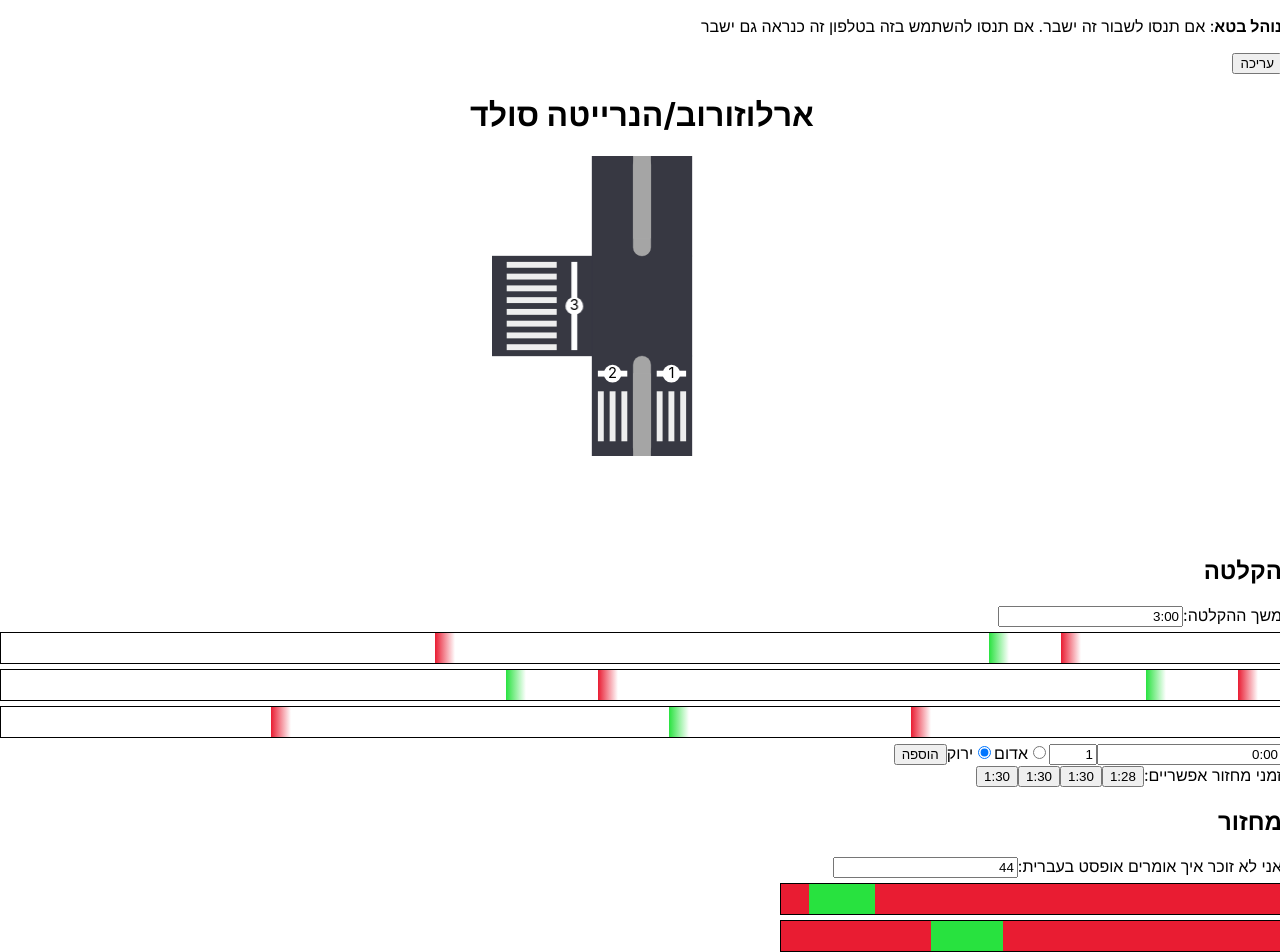
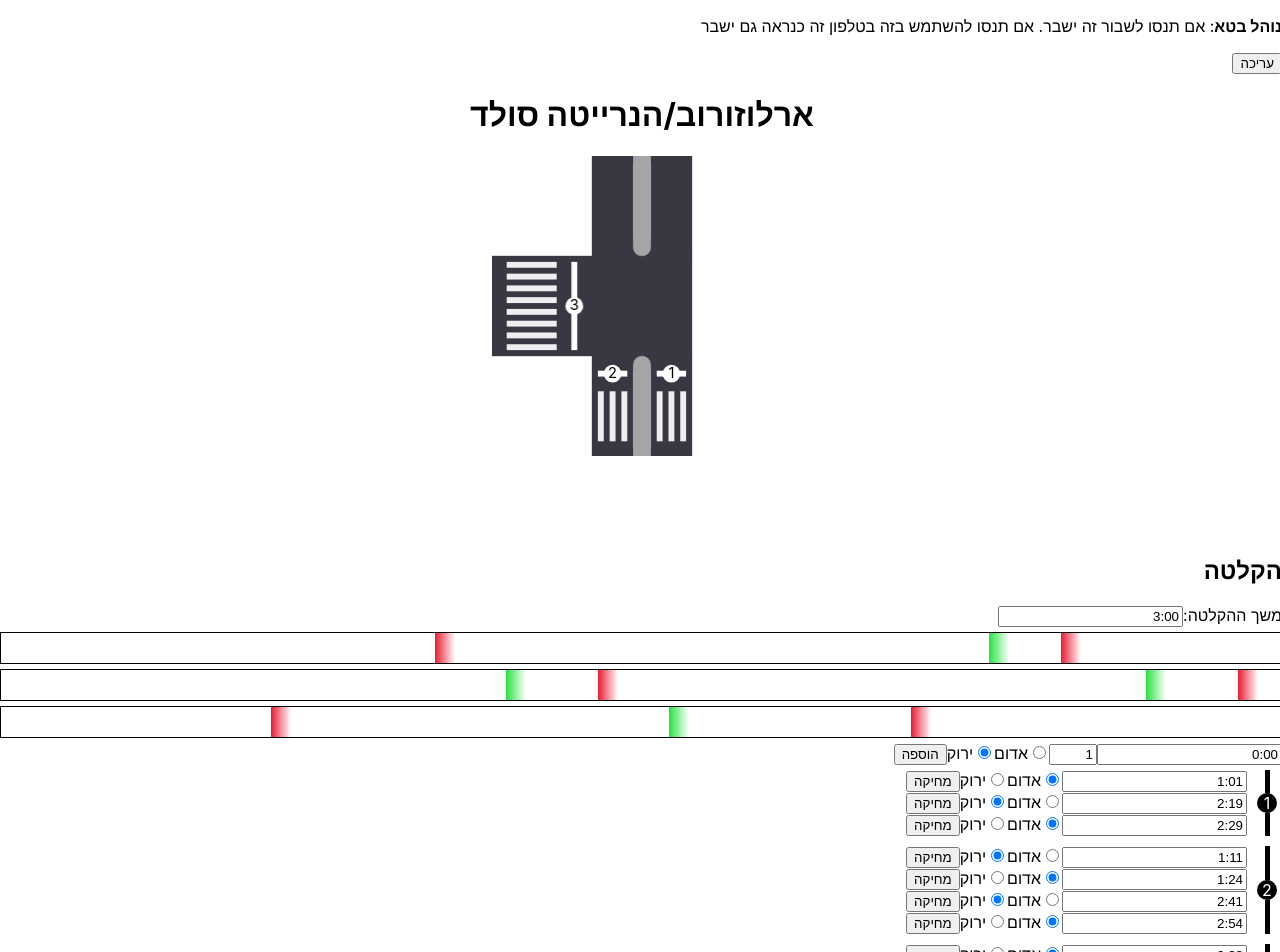
Before and after one commit to danfishgold/crosswalk-timing, a React (Vite) app: page / in a window 1280 px wide. Shown: the top 952 px of the page. Built offline with nearby package versions, Linux system fonts and the light colour scheme.

Commit message:
Add an editable transition list

```diff
--- a/src/JunctionBuilder.tsx
+++ b/src/JunctionBuilder.tsx
@@ -12,7 +12,7 @@ import {
   setLeg,
 } from './reducer'
 import { useDispatch, useSelector } from './store'
-import { colorColors } from './TimelineEditor'
+import { highlightColors } from './TimelineEditor'
 import { range } from './utils'
 
 // Sizes
@@ -291,11 +291,6 @@ function CrosswalkIndicatorGroup({
   )
 }
 
-const highlightColors: Record<Highlight, string> = {
-  highlight: 'lightsalmon',
-  ...colorColors,
-}
-
 function JunctionLegGroup({
   leg,
   onClick,
--- a/src/TimelineEditor.tsx
+++ b/src/TimelineEditor.tsx
@@ -1,4 +1,4 @@
-import React, { MouseEvent, useState } from 'react'
+import React, { ChangeEvent, MouseEvent, useEffect, useState } from 'react'
 import Popover from './Popover'
 import {
   addTransitionThroughForm,
@@ -9,6 +9,7 @@ import {
   confirmTransitionSuggestion,
   CrosswalkId,
   crosswalkKey,
+  deleteTransitionFromList,
   Highlight,
   hoverOverTimeline,
   moveOutsideTimeline,
@@ -16,6 +17,7 @@ import {
   selectCrosswalkIds,
   selectCrosswalkTransitionsAndIds,
   Transition,
+  updateTransitionInList,
 } from './reducer'
 import { useDispatch, useSelector } from './store'
 import TimestampInput from './TimestampInput'
@@ -25,8 +27,47 @@ export const colorColors: Record<Color, string> = {
   green: '#28e23f',
   red: '#e91c32',
 }
+export const highlightColors: Record<Highlight, string> = {
+  highlight: 'lightsalmon',
+  ...colorColors,
+}
 
 export default function TimelineEditor() {
+  const dispatch = useDispatch()
+  const crosswalkIds = useSelector(selectCrosswalkIds)
+  const [transitionInForm, setTransitionInForm] = useState<Transition>({
+    timestamp: 0,
+    crosswalkId: crosswalkIds[0],
+    toColor: 'green',
+  })
+
+  useEffect(() => {
+    setTransitionInForm({ ...transitionInForm, crosswalkId: crosswalkIds[0] })
+  }, [crosswalkIds])
+
+  return (
+    <div>
+      <Timeline />
+      <form
+        onSubmit={(event) => {
+          console.log('fsdfsd')
+          event.preventDefault()
+          dispatch(addTransitionThroughForm(transitionInForm))
+        }}
+      >
+        <TransitionFormElements
+          transition={transitionInForm}
+          onChange={(transition) => setTransitionInForm(transition)}
+          formIdPrefix='main-form'
+        />
+        <button type='submit'>הוספה</button>
+      </form>
+      <TransitionList />
+    </div>
+  )
+}
+
+function Timeline() {
   const dispatch = useDispatch()
   const duration = useSelector((state) => state.recordingDuration)
   const suggestion = useSelector((state) => state.transitionSuggestion)
@@ -35,7 +76,6 @@ export default function TimelineEditor() {
   const highlights = useSelector(selectCrosswalkHighlightColors)
 
   return (
-    <div>
     <div
       style={{ position: 'relative' }}
       onMouseMove={(event) =>
@@ -84,9 +124,7 @@ export default function TimelineEditor() {
           >
             נהיה ירוק
           </button>
-            <button
-              onClick={() => dispatch(confirmTransitionSuggestion('red'))}
-            >
+          <button onClick={() => dispatch(confirmTransitionSuggestion('red'))}>
             נהיה אדום
           </button>
           <button onClick={() => dispatch(cancelTransitionSuggestion())}>
@@ -95,65 +133,173 @@ export default function TimelineEditor() {
         </Popover>
       )}
     </div>
-      <TransitionForm />
-      <TransitionList />
-    </div>
   )
 }
 
-function TransitionForm() {
-  const dispatch = useDispatch()
+function TransitionFormElements({
+  transition,
+  onChange,
+  formIdPrefix,
+  isTrackIndexFieldHidden = false,
+}: {
+  transition: Transition
+  onChange: (transition: Transition) => void
+  formIdPrefix: string
+  isTrackIndexFieldHidden?: boolean
+}) {
   const crosswalkIds = useSelector(selectCrosswalkIds)
-  const [timestamp, setTimestamp] = useState(0)
-  const [trackIndex, setTrackIndex] = useState(0)
-  const [color, setColor] = useState<Color>('green')
+
+  const trackIndex = crosswalkIds.findIndex(
+    (id) => crosswalkKey(id) === crosswalkKey(transition.crosswalkId),
+  )
+
+  const onCrosswalkChange = (event: ChangeEvent<HTMLInputElement>) => {
+    const index = event.target.valueAsNumber - 1
+    const crosswalkId = crosswalkIds[index]
+    onChange({ ...transition, crosswalkId })
+  }
+  const onColorChange = (event: ChangeEvent<HTMLInputElement>) => {
+    const toColor = event.target.value as Color
+    onChange({ ...transition, toColor })
+  }
 
   return (
-    <form
-      onSubmit={(event) => {
-        event.preventDefault()
-        dispatch(
-          addTransitionThroughForm({
-            timestamp,
-            crosswalkId: crosswalkIds[trackIndex],
-            toColor: color,
-          }),
-        )
-      }}
-    >
-      <TimestampInput timestamp={timestamp} setTimestamp={setTimestamp} />
+    <>
+      <TimestampInput
+        timestamp={transition.timestamp}
+        setTimestamp={(timestamp) => onChange({ ...transition, timestamp })}
+      />
+      {!isTrackIndexFieldHidden && (
         <input
           type='number'
           min={1}
           max={crosswalkIds.length}
           value={trackIndex + 1}
-        onChange={(event) => setTrackIndex(event.target.valueAsNumber - 1)}
+          onChange={onCrosswalkChange}
         />
+      )}
       <input
         type='radio'
-        name='new-transition-color'
-        id='new-transition-color--red'
+        name={`${formIdPrefix}-new-transition-color`}
+        id={`${formIdPrefix}-new-transition-color--red`}
         value='red'
-        checked={color === 'red'}
-        onChange={(event) => setColor(event.target.value as Color)}
+        checked={transition.toColor === 'red'}
+        onChange={onColorChange}
       />
-      <label htmlFor='new-transition-color--red'>אדום</label>
+      <label htmlFor={`${formIdPrefix}-new-transition-color--red`}>אדום</label>
       <input
         type='radio'
-        name='new-transition-color'
-        id='new-transition-color--green'
+        name={`${formIdPrefix}-new-transition-color`}
+        id={`${formIdPrefix}-new-transition-color--green`}
         value='green'
-        checked={color === 'green'}
-        onChange={(event) => setColor(event.target.value as Color)}
+        checked={transition.toColor === 'green'}
+        onChange={onColorChange}
       />
-      <label htmlFor='new-transition-color--green'>ירוק</label>
-      <button type='submit'>הוספה</button>
-    </form>
+      <label htmlFor={`${formIdPrefix}-new-transition-color--green`}>
+        ירוק
+      </label>
+    </>
   )
 }
 
 function TransitionList() {
-  return <div></div>
+  const crosswalkIds = useSelector(selectCrosswalkIds)
+  const highlights = useSelector(selectCrosswalkHighlightColors)
+
+  return (
+    <div>
+      {crosswalkIds.map((id, index) => (
+        <CrosswalkTransitionList
+          key={crosswalkKey(id)}
+          crosswalkId={id}
+          index={index}
+          highlight={highlights[crosswalkKey(id)]}
+        />
+      ))}
+    </div>
+  )
+}
+
+function CrosswalkTransitionList({
+  crosswalkId,
+  index,
+  highlight,
+}: {
+  crosswalkId: CrosswalkId
+  index: number
+  highlight: Highlight | null
+}) {
+  const transitions = useSelector((state) =>
+    selectCrosswalkTransitionsAndIds(state, crosswalkId),
+  )
+
+  const color = highlight ? highlightColors[highlight] : 'black'
+
+  return (
+    <div
+      style={{
+        display: 'grid',
+        gridTemplateColumns: 'auto 1fr',
+        gap: '10px',
+        minHeight: '50px',
+        padding: '5px 5px',
+      }}
+    >
+      <div
+        style={{
+          display: 'grid',
+          gridTemplateColumns: 'auto',
+          gridTemplateRows: '1fr auto 1fr',
+          justifyItems: 'center',
+        }}
+      >
+        <div style={{ width: '5px', height: '100%', background: color }} />
+        <div
+          style={{
+            width: '20px',
+            height: '20px',
+            borderRadius: '20px',
+            background: color,
+            color: 'white',
+            textAlign: 'center',
+          }}
+        >
+          {index + 1}
+        </div>
+        <div style={{ width: '5px', height: '100%', background: color }} />
+      </div>
+      <div>
+        {transitions.length > 0 ? (
+          transitions.map(([id]) => <TransitionRow key={id} id={id} />)
+        ) : (
+          <p>עוד אין תזמונים במעבר החציה הזה. אפשר להוסיף מעברים בחלק למעלה.</p>
+        )}
+      </div>
+    </div>
+  )
+}
+
+function TransitionRow({ id }: { id: string }) {
+  const dispatch = useDispatch()
+  const transition = useSelector((state) => state.transitions[id])
+
+  return (
+    <div>
+      <TransitionFormElements
+        transition={transition}
+        onChange={(updatedTransition) =>
+          dispatch(
+            updateTransitionInList({ id, transition: updatedTransition }),
+          )
+        }
+        formIdPrefix={id}
+        isTrackIndexFieldHidden={true}
+      />
+      <button onClick={() => dispatch(deleteTransitionFromList(id))}>
+        מחיקה
+      </button>
+    </div>
+  )
 }
 
 function CrosswalkTrack({
--- a/src/reducer.ts
+++ b/src/reducer.ts
@@ -247,6 +247,19 @@ const { reducer, actions } = createSlice({
     addTransitionThroughForm(state, action: PayloadAction<Transition>) {
       upsertTransition(state.transitions, action.payload)
     },
+    updateTransitionInList(
+      state,
+      action: PayloadAction<{ id: string; transition: Transition }>,
+    ) {
+      upsertTransition(
+        state.transitions,
+        action.payload.transition,
+        action.payload.id,
+      )
+    },
+    deleteTransitionFromList(state, action: PayloadAction<string>) {
+      delete state.transitions[action.payload]
+    },
     setCycleDuraration(state, action: PayloadAction<number>) {
       state.cycle = {
         duration: action.payload,
@@ -293,6 +306,8 @@ export const {
   cancelTransitionSuggestion,
   clickOnExistingTransition,
   addTransitionThroughForm,
+  updateTransitionInList,
+  deleteTransitionFromList,
   setCycleDuraration,
   setCycleOffset,
 } = actions
```
Lines whose indentation alone changed are shown as unchanged.
